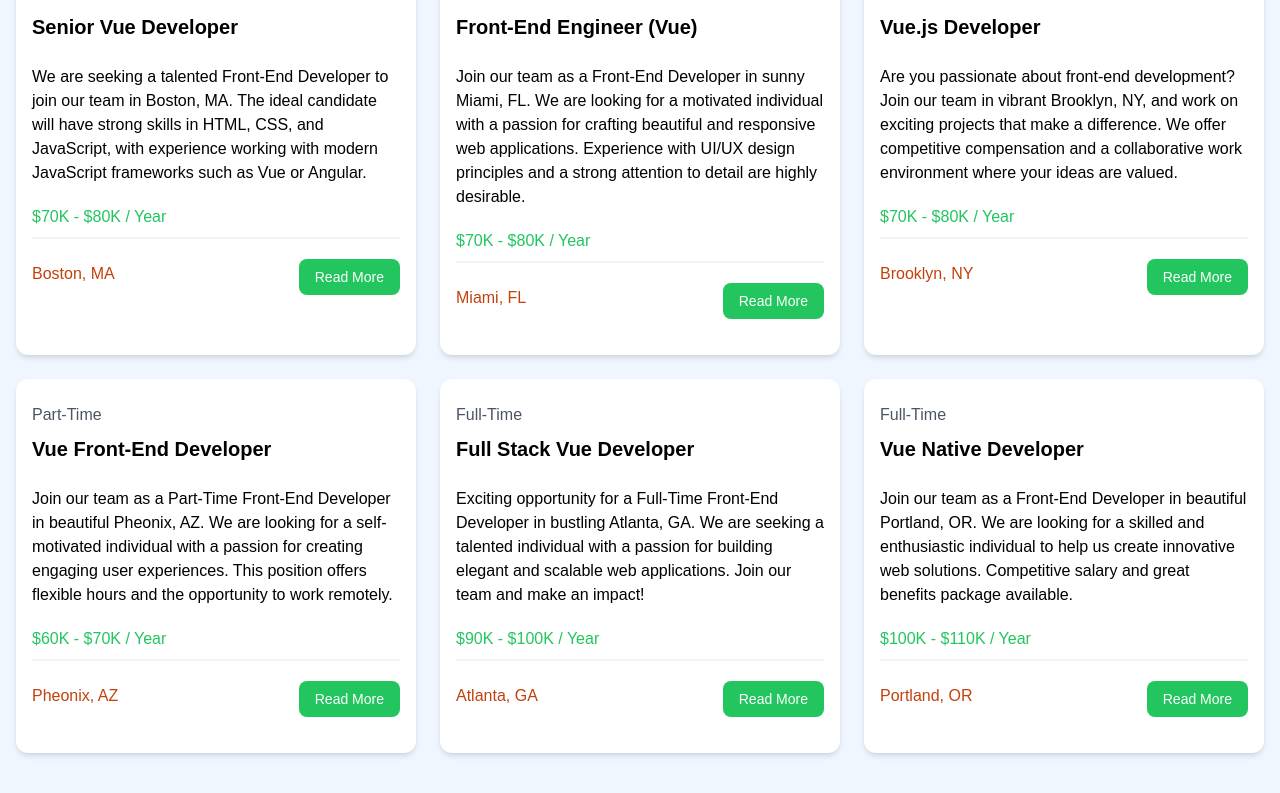
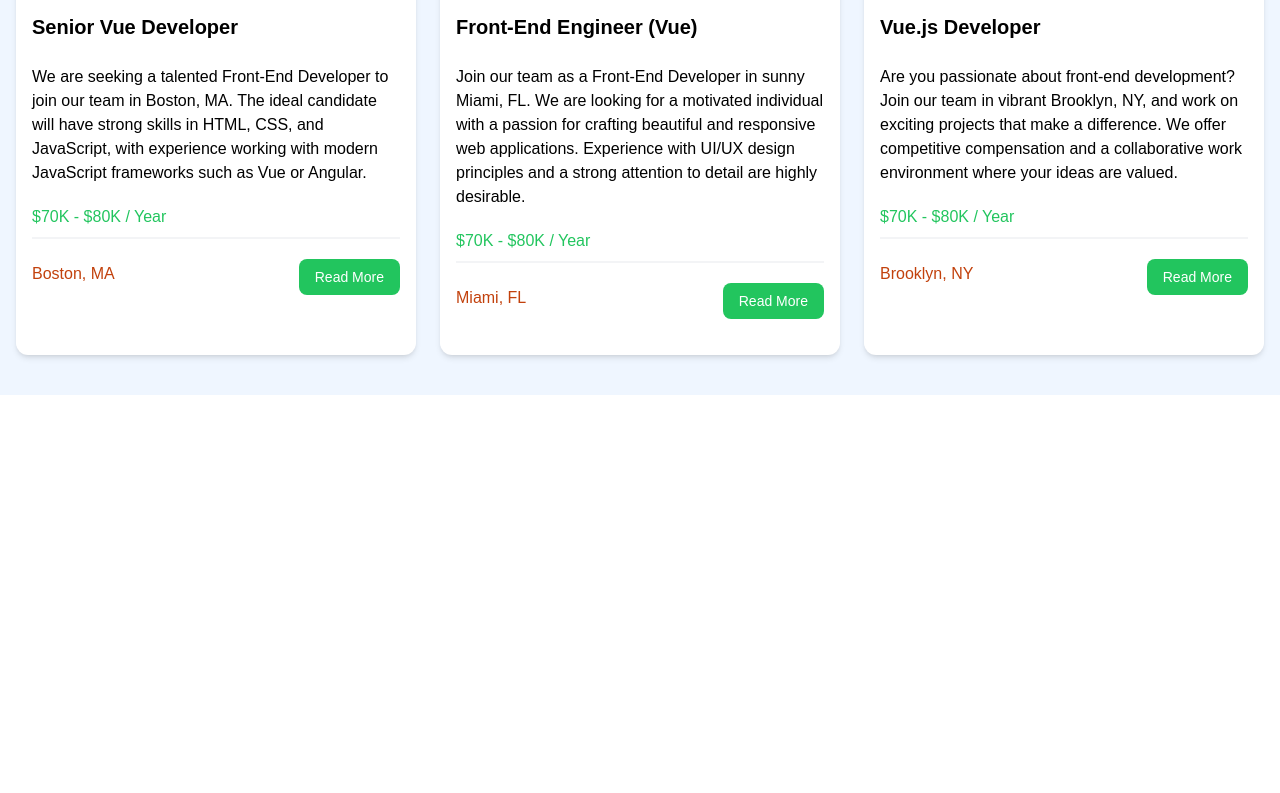
Before and after one commit to DarkoPG27/jobs, a Vue app: page / in a window 1280 px wide. Shown: the part 671-1464 px from the top of the page. After the commit the page ends 1066 px from the top, so only its background shows below. Built offline with nearby package versions, Linux system fonts and the light colour scheme; the HTML template or start-up script is replaced by a standard one.

Commit message:
added limit number of cards

```diff
--- a/src/App.vue
+++ b/src/App.vue
@@ -9,5 +9,5 @@
   <Navbar />
   <Hero />
   <HomeCards />
-  <JobListings />
+  <JobListings :limit="3" />
 </template>
--- a/src/components/JobListings.vue
+++ b/src/components/JobListings.vue
@@ -2,7 +2,11 @@
 import jobData from "@/jobs.json";
 import JobListing from "./JobListing.vue";
 
-import { ref } from "vue";
+import { ref, defineProps } from "vue";
+
+defineProps({
+  limit: Number,
+});
 
 const jobs = ref(jobData);
 console.log(jobs.value);
@@ -15,7 +19,11 @@
         Browse Jobs
       </h2>
       <div class="grid grid-cols-1 md:grid-cols-3 gap-6">
-        <JobListing v-for="job in jobs" :key="job.id" :job="job" />
+        <JobListing
+          v-for="job in jobs.slice(0, limit || jobs.length)"
+          :key="job.id"
+          :job="job"
+        />
       </div>
     </div>
   </section>
```
